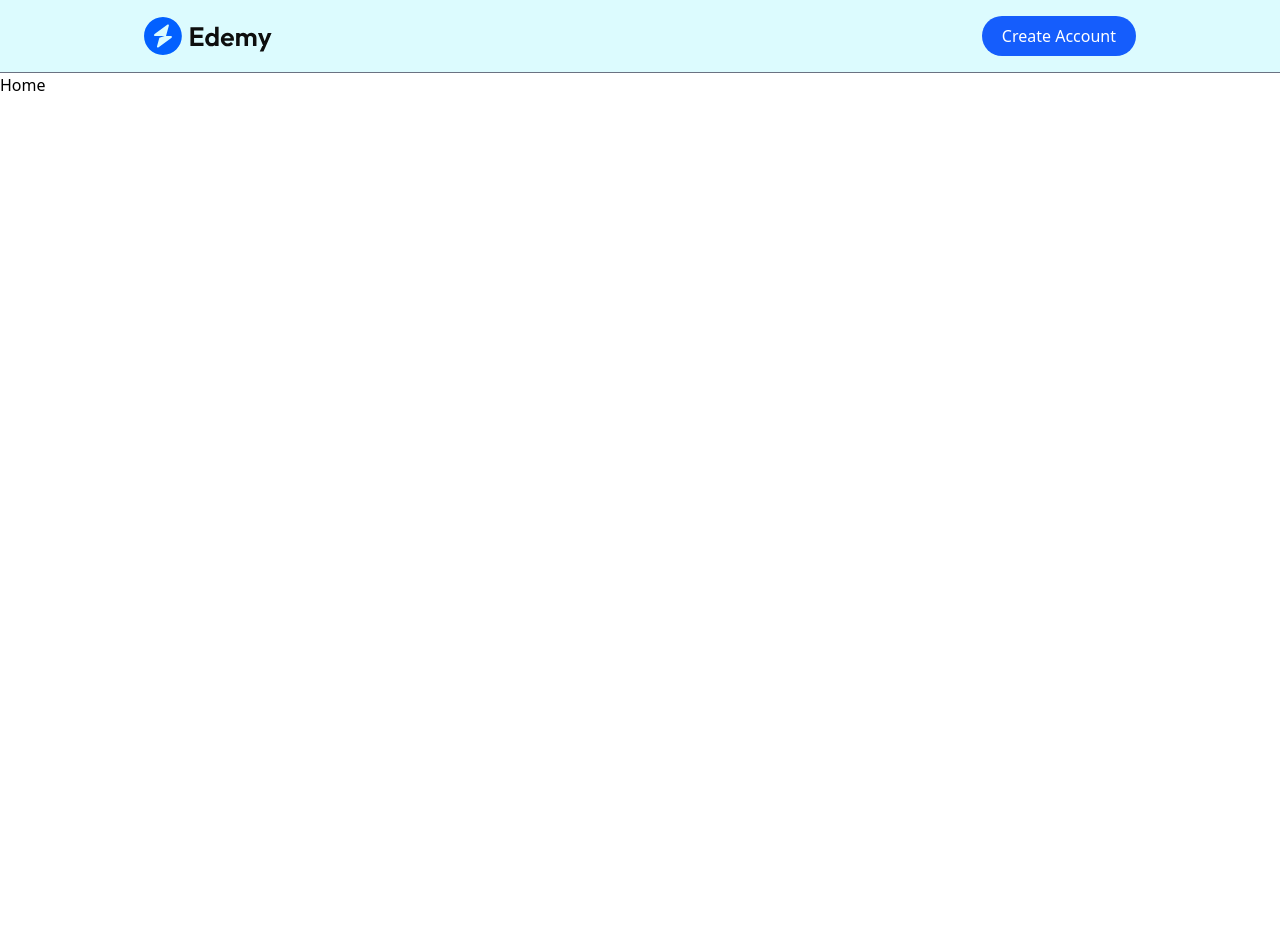
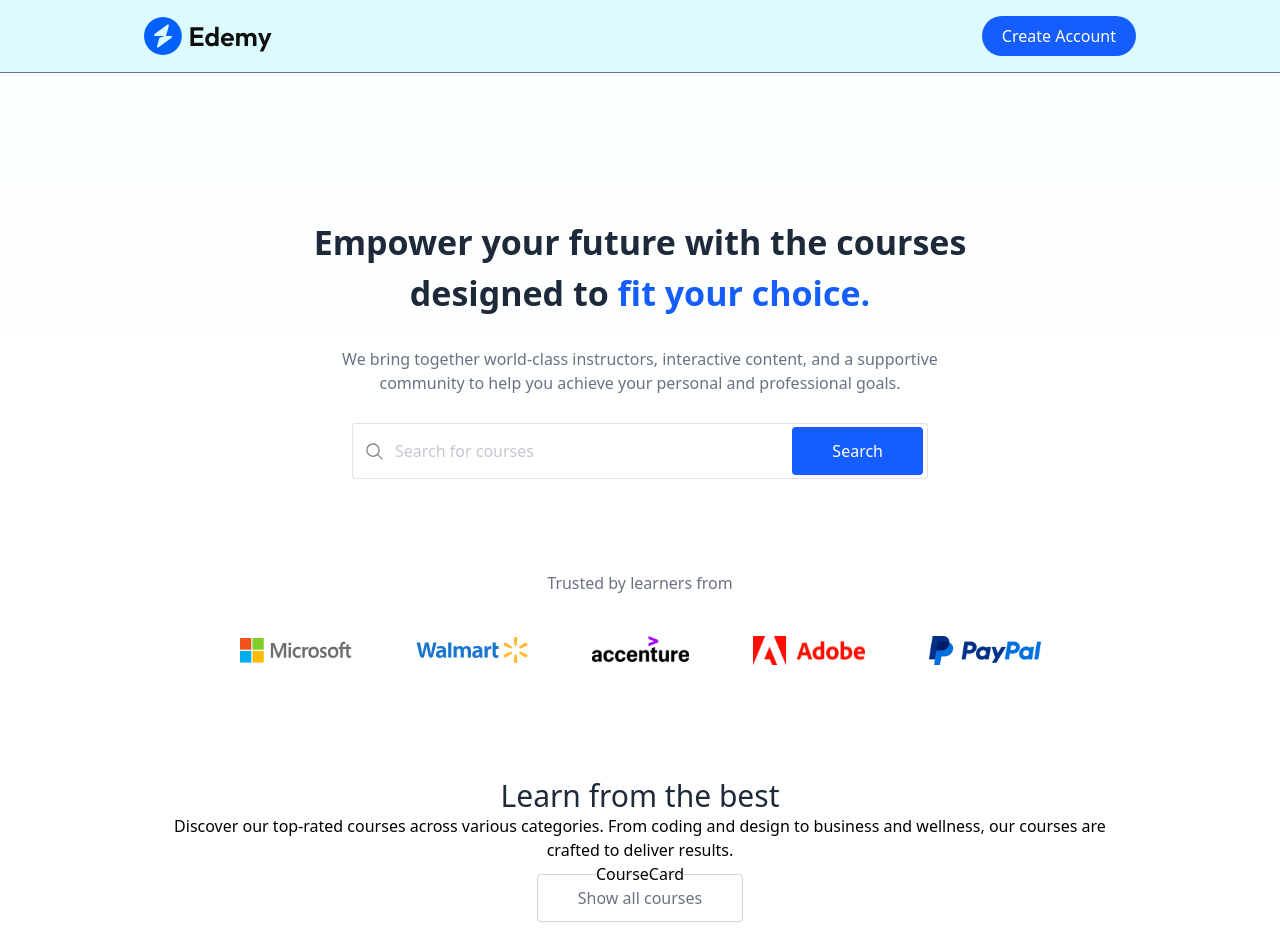
Before and after one commit to Mahenoor-Mehtab/lms-platform, a React (Vite) app in the folder Client/: page / in a window 1280 px wide. Shown: the top 952 px of the page. Before the commit the page ends 800 px from the top, so only its background shows below. Built offline with nearby package versions, Linux system fonts and the light colour scheme; no server answers.

Commit message:
02-hero-section

```diff
--- a/Client/package.json
+++ b/Client/package.json
@@ -12,6 +12,8 @@
   "dependencies": {
     "@clerk/clerk-react": "^5.57.0",
     "@tailwindcss/vite": "^4.1.15",
+    "framer-motion": "^12.23.24",
+    "gsap": "^3.13.0",
     "humanize-duration": "^3.33.1",
     "quill": "^2.0.3",
     "rc-progress": "^4.0.0",
--- a/Client/src/components/student/Companies.jsx
+++ b/Client/src/components/student/Companies.jsx
@@ -1,14 +1,21 @@
 import React from 'react'
+import { assets } from '../../assets/assets'
 
 const Companies = () => {
   return (
- <>
- <div>
-    <h1>
-        Companies
-    </h1>
- </div>
- </>
+    <div className='pt-16'>
+      <p className='text-base text-gray-500'>Trusted by learners from</p>
+      <div className='flex flex-wrap items-center justify-center gap-6 md:gap-16 md:mt-10 mb-5'>
+        <img src={ assets.microsoft_logo } alt="Microsoft" className='w-20 md:w-28' />
+         <img src={ assets.walmart_logo } alt="Walmart" className='w-20 md:w-28' />
+         <img src={assets.accenture_logo} alt="Accenture" />
+          <img src={ assets.adobe_logo } alt="Adobe" className='w-20 md:w-28' />
+           <img src={ assets.paypal_logo } alt="Paypal" className='w-20 md:w-28' />
+
+      </div>
+
+
+    </div>
   )
 }
 
--- a/Client/src/components/student/CourseSection.jsx
+++ b/Client/src/components/student/CourseSection.jsx
@@ -1,9 +1,15 @@
 import React from 'react'
+import { Link } from 'react-router-dom'
+import CourseCard from './CourseCard'
 
 export const CourseSection = () => {
   return (
-    <div><h1>
-        CourseSection
-        </h1></div>
+    <div className='py-16 md:px-40 px-8'>
+<h2 className='text-3xl font-medium text-gray-800'>Learn from the best</h2>
+<p>Discover our top-rated courses across various categories. From coding and design to business and wellness, our courses are crafted to deliver results.</p>
+<CourseCard/>
+<Link to={'/course-list'} onClick={()=> scrollTo(0,0)} className="text-gray-500 border border-gray-500/30 px-10 py-3 rounded mt-10"  >Show all courses</Link>
+
+    </div>
   )
 }
--- a/Client/src/components/student/Hero.jsx
+++ b/Client/src/components/student/Hero.jsx
@@ -1,9 +1,19 @@
 import React from 'react'
-
+import {assets} from '../../assets/assets'
+import SearchBar from './SearchBar'
 const Hero = () => {
   return (
   <>
+  <div className='flex flex-col items-center justify-center w-full md:pt-36 pt-20 px-7 md:px-0 space-y-7 text-center bg-gradient-to-b from-cyan-100/7'>
+    <h1 className='md:text-home-[56px] text-[34px] relative font-bold text-gray-800 max-w-3xl mx-auto'>
+      Empower your future with the courses designed to <span className='text-blue-600'>fit your choice.</span> <img src={assets.sketch} alt="sketch"  className=' hidden absolute -bottom-7 right-0'/>
+    </h1>
+    <p className=' text-gray-500 max-w-2xl mx-auto'> We bring together world-class instructors, interactive content, and a supportive community to help you achieve your personal and professional goals.
 
+
+    </p>
+   <SearchBar/>
+  </div>
 
   </>
   )
--- a/Client/src/components/student/SearchBar.jsx
+++ b/Client/src/components/student/SearchBar.jsx
@@ -1,10 +1,23 @@
-import React from 'react'
+import React, { useState } from 'react'
+import { assets } from '../../assets/assets'
+import { useNavigate } from 'react-router-dom'
 
-const SearchBar = () => {
+const SearchBar = ({data}) => {
+
+  const navigate = useNavigate();
+  const [input , setInput] = useState(data ? data : '')
+  const onSearchHandler = (e)=>{
+    e.preventDefault();
+    navigate('/course-list/'+input)
+  }
+
   return (
-    <div><h1>
-        SearchBar
-        </h1></div>
+      <form onSubmit={onSearchHandler} action="" className='max-w-xl w-full md:h-14 h-12 flex items-center bg-white border border-gray-500/20 rounded' >
+        <img src={ assets.search_icon } alt="search_icon" className='md:w-auto w-10 px-3' />
+        <input type="text" placeholder='Search for courses' className='h-full w-full outline-none text-gray-500/80' onChange={(e)=> setInput(e.target.value)} value={input}/>
+        <button className='bg-blue-600 rounded text-white md:px-10 px-7 md:py-3 mx-1' type='submit'>Search</button>
+      </form>
+
   )
 }
 
--- a/Client/src/pages/student/Home.jsx
+++ b/Client/src/pages/student/Home.jsx
@@ -1,11 +1,16 @@
 import React from 'react'
 import Navbar from '../../components/student/Navbar'
+import Hero from '../../components/student/Hero'
+import Companies from '../../components/student/Companies'
+import { CourseSection } from '../../components/student/CourseSection'
 
 const Home = () => {
   return (
-    <div>
-       Home
+    <div className='flex flex-col items-center space-y-7 text-center'>
 
+        <Hero/>
+        <Companies/>
+        <CourseSection/>
         </div>
   )
 }
```
Also changed, not shown: Client/src/index.css (+13 -0 lines), 1 other file (tests, documents, lock files or other folders).
